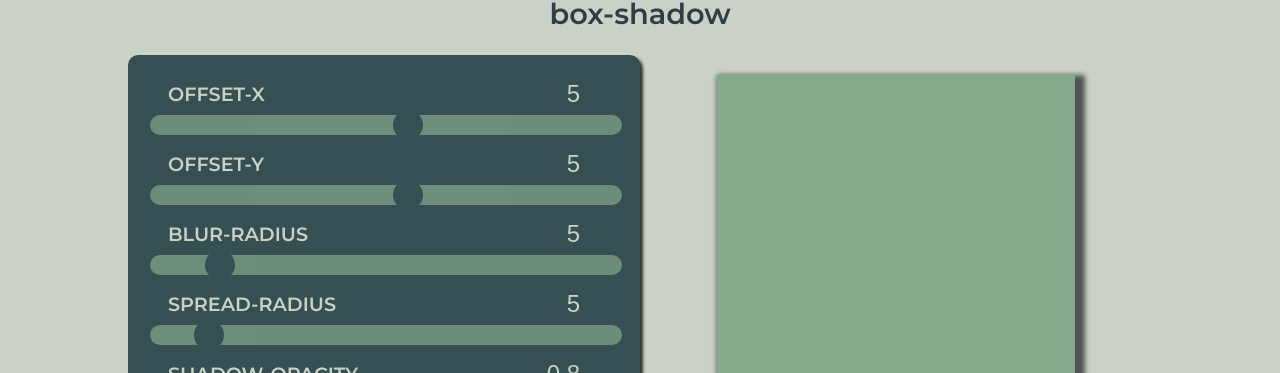
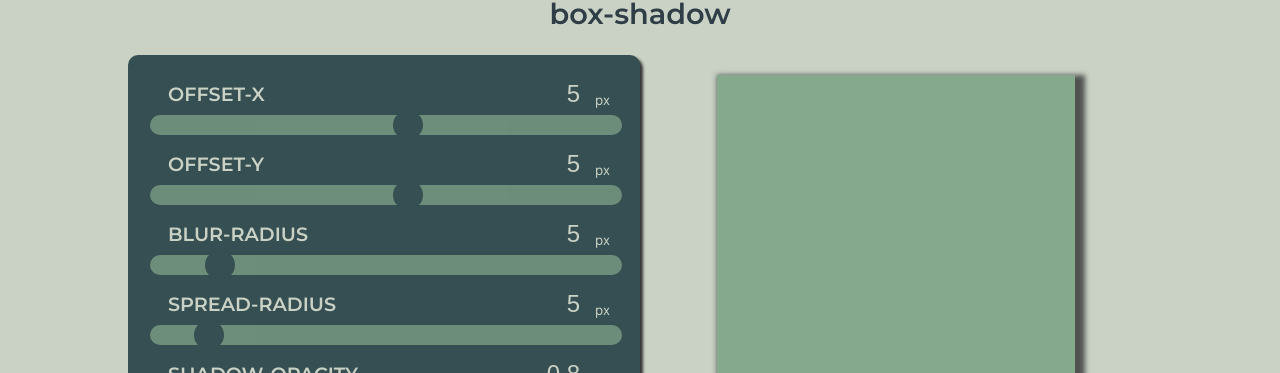
Before and after one commit to thibault-castelli/another_css_generator, a React (Vite) app: page /box-shadow in a window 1280 px wide. Shown: the part 126-499 px from the top of the page. Built offline with nearby package versions, Linux system fonts and the light colour scheme.

Commit message:
Add unit to slider

```diff
--- a/src/components/Slider.tsx
+++ b/src/components/Slider.tsx
@@ -7,6 +7,7 @@ interface Props {
    setSliderValue: React.Dispatch<React.SetStateAction<string>>;
    name: string;
    step?: string;
+   unit?: string;
 }
 
 const Slider = ({
@@ -16,6 +17,7 @@ const Slider = ({
    setSliderValue,
    name,
    step = '1',
+   unit = '',
 }: Props) => {
    const handleInputNumber = (e: React.ChangeEvent<HTMLInputElement>): void => {
       let value = e.currentTarget.value;
@@ -54,6 +56,7 @@ const Slider = ({
                   }
                }}
             />
+            <span>{unit}</span>
          </div>
          <label htmlFor={`${name}-slider`} className="visually-hidden">
             {name}
--- a/src/pages/Border.tsx
+++ b/src/pages/Border.tsx
@@ -81,6 +81,7 @@ const Border = () => {
                            name="border-width-top"
                            sliderValue={borderWidthTop}
                            setSliderValue={setBorderWidthTop}
+                           unit="px"
                         />
                         <Slider
                            minSlider={0}
@@ -88,6 +89,7 @@ const Border = () => {
                            name="border-width-right"
                            sliderValue={borderWidthRight}
                            setSliderValue={setBorderWidthRight}
+                           unit="px"
                         />
                         <Slider
                            minSlider={0}
@@ -95,6 +97,7 @@ const Border = () => {
                            name="border-width-bottom"
                            sliderValue={borderWidthBottom}
                            setSliderValue={setBorderWidthBottom}
+                           unit="px"
                         />
                         <Slider
                            minSlider={0}
@@ -102,6 +105,7 @@ const Border = () => {
                            name="border-width-left"
                            sliderValue={borderWidthLeft}
                            setSliderValue={setBorderWidthLeft}
+                           unit="px"
                         />
                      </motion.div>
                   ) : (
@@ -117,6 +121,7 @@ const Border = () => {
                            sliderValue={borderWidth}
                            setSliderValue={setBorderWidth}
                            key="2"
+                           unit="px"
                         />
                      </motion.div>
                   )}
--- a/src/pages/BorderRadius.tsx
+++ b/src/pages/BorderRadius.tsx
@@ -58,6 +58,7 @@ const BorderRadius = () => {
                            name="top-left"
                            sliderValue={topLeft}
                            setSliderValue={setTopLeft}
+                           unit={`${isPercentage ? '%' : 'px'}`}
                         />
                         <Slider
                            minSlider={0}
@@ -65,6 +66,7 @@ const BorderRadius = () => {
                            name="top-right"
                            sliderValue={topRight}
                            setSliderValue={setTopRight}
+                           unit={`${isPercentage ? '%' : 'px'}`}
                         />
                         <Slider
                            minSlider={0}
@@ -72,6 +74,7 @@ const BorderRadius = () => {
                            name="bottom-left"
                            sliderValue={bottomLeft}
                            setSliderValue={setbottomLeft}
+                           unit={`${isPercentage ? '%' : 'px'}`}
                         />
                         <Slider
                            minSlider={0}
@@ -79,6 +82,7 @@ const BorderRadius = () => {
                            name="bottom-right"
                            sliderValue={bottomRight}
                            setSliderValue={setbottomRight}
+                           unit={`${isPercentage ? '%' : 'px'}`}
                         />
                      </motion.div>
                   ) : (
@@ -94,6 +98,7 @@ const BorderRadius = () => {
                            name="all-border"
                            sliderValue={all}
                            setSliderValue={setAll}
+                           unit={`${isPercentage ? '%' : 'px'}`}
                         />
                      </motion.div>
                   )}
--- a/src/pages/BoxShadow.tsx
+++ b/src/pages/BoxShadow.tsx
@@ -53,6 +53,7 @@ const BoxShadow = () => {
                   sliderValue={offsetX}
                   setSliderValue={setOffsetX}
                   name="offset-x"
+                  unit="px"
                />
                <Slider
                   minSlider={-50}
@@ -60,6 +61,7 @@ const BoxShadow = () => {
                   sliderValue={offsetY}
                   setSliderValue={setOffsetY}
                   name="offset-y"
+                  unit="px"
                />
                <Slider
                   minSlider={0}
@@ -67,6 +69,7 @@ const BoxShadow = () => {
                   sliderValue={blurRadius}
                   setSliderValue={setBlurRadius}
                   name="blur-radius"
+                  unit="px"
                />
                <Slider
                   minSlider={0}
@@ -74,6 +77,7 @@ const BoxShadow = () => {
                   sliderValue={spreadRadius}
                   setSliderValue={setSpreadRadius}
                   name="spread-radius"
+                  unit="px"
                />
                <Slider
                   minSlider={0}
--- a/src/pages/TextShadow.tsx
+++ b/src/pages/TextShadow.tsx
@@ -44,6 +44,7 @@ const TextShadow = () => {
                   name="offset-x"
                   sliderValue={offsetX}
                   setSliderValue={setOffsetX}
+                  unit="px"
                />
                <Slider
                   minSlider={-50}
@@ -51,6 +52,7 @@ const TextShadow = () => {
                   name="offset-y"
                   sliderValue={offsetY}
                   setSliderValue={setOffsetY}
+                  unit="px"
                />
                <Slider
                   minSlider={0}
@@ -58,6 +60,7 @@ const TextShadow = () => {
                   name="blur-radius"
                   sliderValue={blur}
                   setSliderValue={setBlur}
+                  unit="px"
                />
                <Slider
                   minSlider={0}
--- a/src/style/index.css
+++ b/src/style/index.css
@@ -164,6 +164,7 @@ form .slider-container input[type=range]::-moz-range-thumb {
   cursor: pointer;
 }
 form .slider-container .label-container {
+  position: relative;
   display: flex;
   justify-content: space-between;
   align-items: center;
@@ -181,6 +182,12 @@ form .slider-container .label-container input[type=text] {
 }
 form .slider-container .label-container input[type=text]:focus {
   outline: none;
+}
+form .slider-container .label-container span {
+  position: absolute;
+  right: -10px;
+  bottom: 0;
+  font-size: 0.9rem;
 }
 form .color-container {
   display: flex;
--- a/src/style/index.scss
+++ b/src/style/index.scss
@@ -192,6 +192,7 @@ form {
       }
 
       .label-container {
+         position: relative;
          display: flex;
          justify-content: space-between;
          align-items: center;
@@ -210,6 +211,12 @@ form {
             &:focus {
                outline: none;
             }
+         }
+         span {
+            position: absolute;
+            right: -10px;
+            bottom: 0;
+            font-size: 0.9rem;
          }
       }
    }
```
Also changed, not shown: 1 other file (tests, documents, lock files or other folders).
